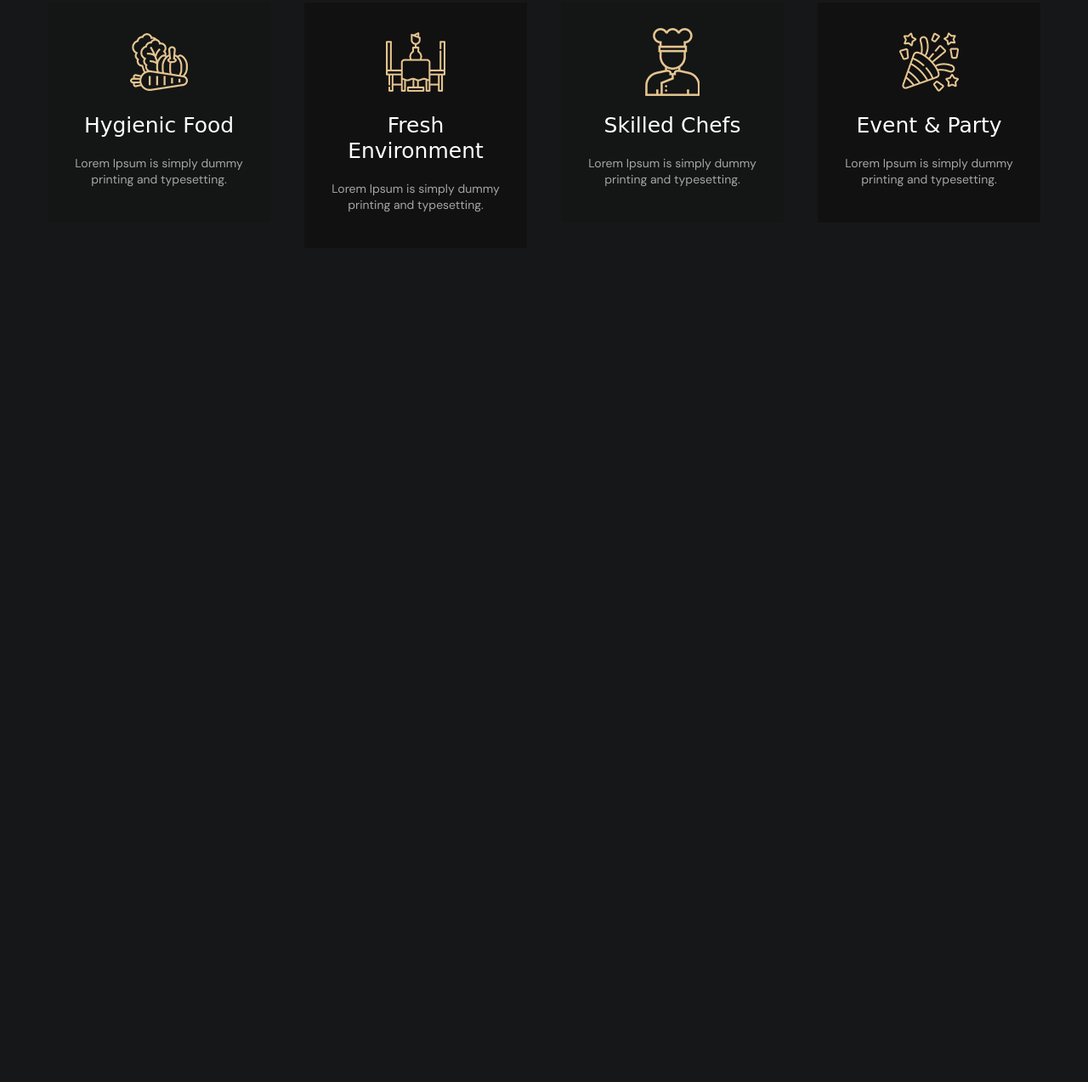
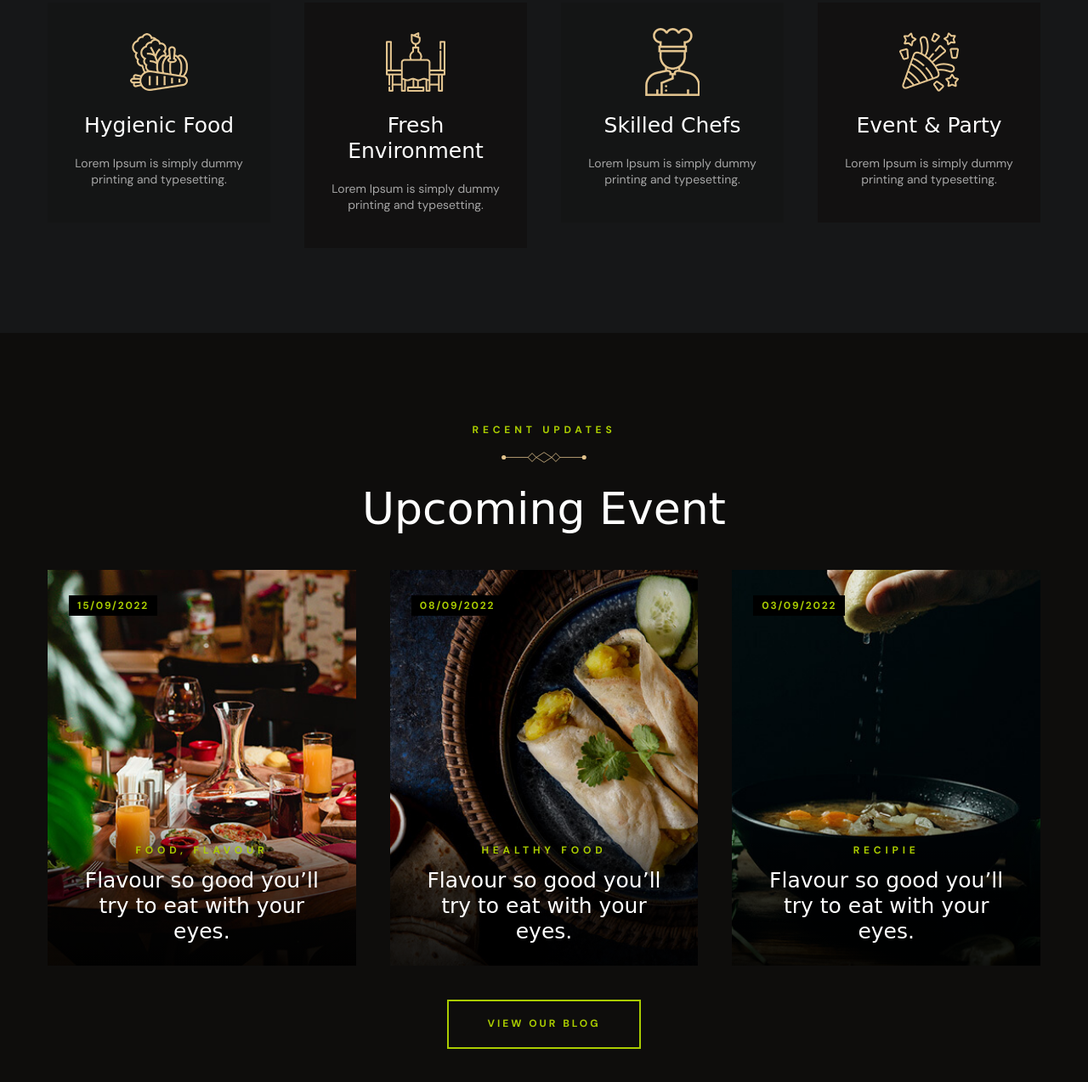
Before and after one commit to DevAsFahim/grill-psych, a plain HTML site: page index.html in a window 1280 px wide. Shown: the part 6382-7656 px from the top of the page at 85% size. Before the commit the page ends 6774 px from the top, so only its background shows below. Drawn offline with nearby package versions, Linux system fonts and the light colour scheme; a web font is replaced by a local one.

Commit message:
event section added

```diff
--- a/assets/css/style.css
+++ b/assets/css/style.css
@@ -1391,6 +1391,54 @@ textarea.input-field {
   line-height: var(--lineHeight-6);
 }
 
+/*-----------------------------------*\
+  #EVENT
+\*-----------------------------------*/
+
+.event .section-title { margin-block-end: 40px; }
+
+.event-card {
+  position: relative;
+  overflow: hidden;
+}
+
+.event-card .card-content {
+  background-image: var(--gradient-1);
+  position: absolute;
+  bottom: 0;
+  width: 100%;
+  padding: 35px 35px 25px;
+}
+
+.event-card .publish-date {
+  position: absolute;
+  top: 30px;
+  left: 25px;
+  padding: 5px 10px;
+  color: var(--gold-crayola);
+  background-color: var(--black);
+  font-weight: var(--weight-bold);
+  letter-spacing: var(--letterSpacing-1);
+  line-height: 14px;
+}
+
+.event-card .card-subtitle {
+  color: var(--gold-crayola);
+  text-transform: uppercase;
+  font-weight: var(--weight-bold);
+  letter-spacing: var(--letterSpacing-2);
+  margin-block-end: 5px;
+}
+
+.event-card .card-banner .img-cover { transition: var(--transition-2); }
+
+.event-card:is(:hover, :focus-within) .img-cover { transform: scale(1.05); }
+
+.event .btn {
+  margin-inline: auto;
+  margin-block-start: 40px;
+}
+
 /* --------- media queries ------------------ */
 /* ================== responsive for larger than 575px screen ============== */
 @media (min-width: 575px) {
@@ -1518,6 +1566,18 @@ textarea.input-field {
     flex-grow: 1;
     border-block: 1px solid var(--white-alpha-20);
   }
+
+
+  /**
+   * EVENT
+   */
+
+  .event .container {
+    max-width: 420px;
+    margin-inline: auto;
+  }
+
+
 }
 
 /* =================== responsive for larger than 768px screen =============== */
--- a/index.html
+++ b/index.html
@@ -1147,6 +1147,95 @@
             />
           </div>
         </section>
+
+        <!--
+        - #EVENT
+      -->
+
+      <section class="section event bg-black-10" aria-label="event">
+        <div class="container">
+
+          <p class="section-subtitle label-2 text-center">Recent Updates</p>
+
+          <h2 class="section-title headline-1 text-center">Upcoming Event</h2>
+
+          <ul class="grid-list">
+
+            <li>
+              <div class="event-card has-before hover:shine">
+
+                <div class="card-banner img-holder" style="--width: 350; --height: 450;">
+                  <img src="./assets/images/event-1.jpg" width="350" height="450" loading="lazy"
+                    alt="Flavour so good you’ll try to eat with your eyes." class="img-cover">
+
+                  <time class="publish-date label-2" datetime="2022-09-15">15/09/2022</time>
+                </div>
+
+                <div class="card-content">
+                  <p class="card-subtitle label-2 text-center">Food, Flavour</p>
+
+                  <h3 class="card-title title-2 text-center">
+                    Flavour so good you’ll try to eat with your eyes.
+                  </h3>
+                </div>
+
+              </div>
+            </li>
+
+            <li>
+              <div class="event-card has-before hover:shine">
+
+                <div class="card-banner img-holder" style="--width: 350; --height: 450;">
+                  <img src="./assets/images/event-2.jpg" width="350" height="450" loading="lazy"
+                    alt="Flavour so good you’ll try to eat with your eyes." class="img-cover">
+
+                  <time class="publish-date label-2" datetime="2022-09-08">08/09/2022</time>
+                </div>
+
+                <div class="card-content">
+                  <p class="card-subtitle label-2 text-center">Healthy Food</p>
+
+                  <h3 class="card-title title-2 text-center">
+                    Flavour so good you’ll try to eat with your eyes.
+                  </h3>
+                </div>
+
+              </div>
+            </li>
+
+            <li>
+              <div class="event-card has-before hover:shine">
+
+                <div class="card-banner img-holder" style="--width: 350; --height: 450;">
+                  <img src="./assets/images/event-3.jpg" width="350" height="450" loading="lazy"
+                    alt="Flavour so good you’ll try to eat with your eyes." class="img-cover">
+
+                  <time class="publish-date label-2" datetime="2022-09-03">03/09/2022</time>
+                </div>
+
+                <div class="card-content">
+                  <p class="card-subtitle label-2 text-center">Recipie</p>
+
+                  <h3 class="card-title title-2 text-center">
+                    Flavour so good you’ll try to eat with your eyes.
+                  </h3>
+                </div>
+
+              </div>
+            </li>
+
+          </ul>
+
+          <a href="#" class="btn btn-primary">
+            <span class="text text-1">View Our Blog</span>
+
+            <span class="text text-2" aria-hidden="true">View Our Blog</span>
+          </a>
+
+        </div>
+      </section>
+
+
       </article>
     </main>
 
```
